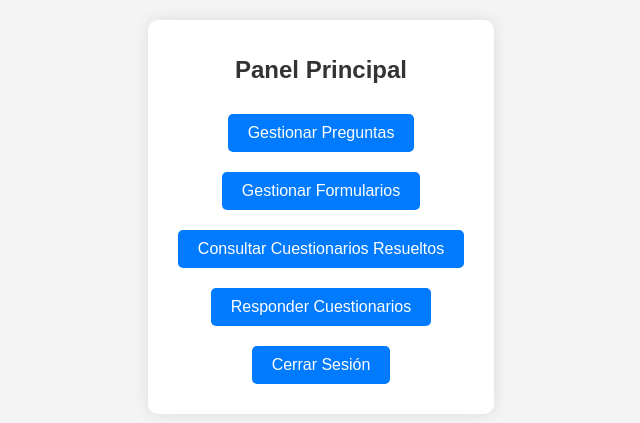
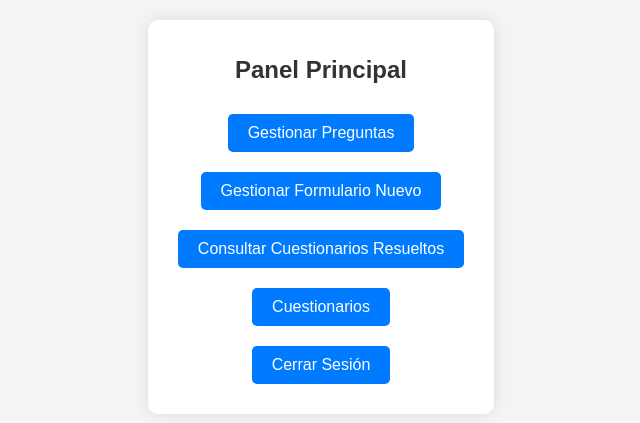
Before and after one commit to JorgeDCM251/proyectopsicologia, a PHP site: page /dashboard.php in a window 1280 px wide. Shown: the top 423 px of the page, without its empty margins (319-959 px from the left). Run offline with PHP 8.4, Linux system fonts and the light colour scheme; the visitor is signed in with stand-in values (Sample User, id 1).

Commit message:
cambio dashboard.php

```diff
--- a/dashboard.php
+++ b/dashboard.php
@@ -25,11 +25,11 @@ $tipo_usuario = $_SESSION['tipo_usuario'];
 
         <?php if ($tipo_usuario == 'admin'): ?>
             <a href="gestionpregunta.php">Gestionar Preguntas</a><br>
-            <a href="seleccionpregunta.php">Gestionar Formularios</a><br>
+            <a href="seleccionpregunta.php">Gestionar Formulario Nuevo</a><br>
             <a href="consulta_estudiante.php">Consultar Cuestionarios Resueltos</a><br>
         <?php endif; ?>
 
-        <a href="cuestionarios.php">Responder Cuestionarios</a><br>
+        <a href="cuestionarios.php">Cuestionarios</a><br>
         <a href="logout.php">Cerrar Sesión</a>
     </div>
 </body>
```
